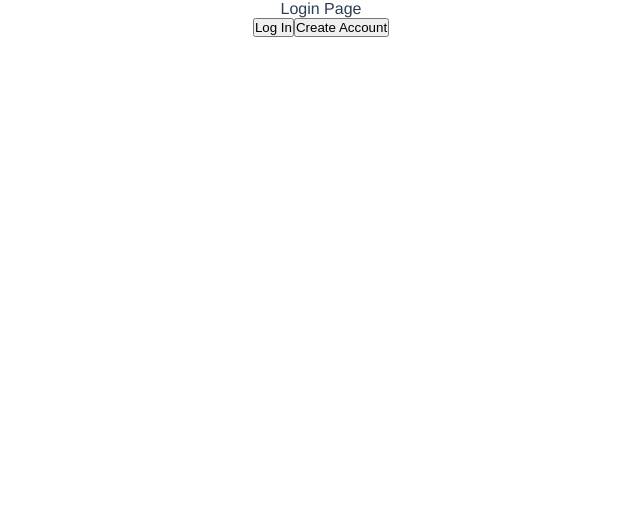
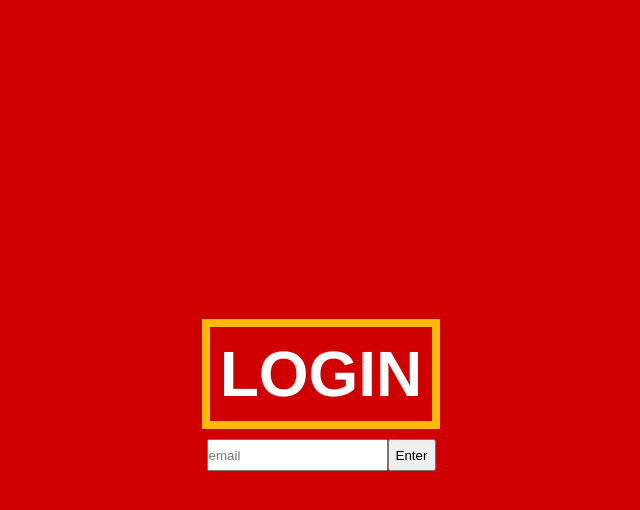
Before and after one commit to Kata7/Capstone_Frontend, a Vue app: page /#/login in a window 1280 px wide. Shown: the top 510 px of the page, without its empty margins (319-959 px from the left). Built offline with nearby package versions, Linux system fonts and the light colour scheme.

Commit message:
styled the home and login page

```diff
--- a/src/views/Home.vue
+++ b/src/views/Home.vue
@@ -1,8 +1,9 @@
 <template>
-  <div class="main">
-    <h1 class="title">FOODR</h1>
-    <!-- <router-link to="/login"><button>yeet</button></router-link> -->
-  </div>
+  <router-link to="/login">
+    <div class="main">
+      <h1 class="title">FOODR</h1>
+    </div>
+  </router-link>
 </template>
 
 <script>
@@ -10,7 +11,7 @@ export default {
 }
 </script>
 
-<style>
+<style scoped>
   .main {
     display: flex;
     flex-direction: row;
@@ -18,8 +19,6 @@ export default {
     /* border: 4px solid #FFFFFF; */
     width: 100%;
     height: 100vh;
-    margin: 0px;
-    padding: 0px;
     align-items: center;
     justify-content: center;
   }
@@ -32,4 +31,7 @@ export default {
     font-size: 4rem;
   }
 
+  a {
+    text-decoration: none;
+  }
 </style>
--- a/src/views/Login.vue
+++ b/src/views/Login.vue
@@ -1,9 +1,9 @@
 <template>
   <div class="main">
-    <p>Login Page</p>
-    <div class="buttons">
-      <button>Log In</button>
-      <button>Create Account</button>
+    <h1 class="title">LOGIN</h1>
+    <div class="form">
+      <input class="login" placeholder="email" type="text">
+      <button class="enter-btn">Enter</button>
     </div>
   </div>
 </template>
@@ -13,5 +13,41 @@ export default {
 }
 </script>
 
-<style>
+<style scoped>
+  .main {
+    display: flex;
+    flex-direction: column;
+    background: #D00000;
+    /* border: 4px solid #FFFFFF; */
+    width: 100%;
+    height: 100vh;
+    align-items: center;
+    justify-content: center;
+  }
+
+  .title {
+    display: flex;
+    border: 8px solid #FFBA08;
+    padding: 10px;
+    color: #FFFFFF;
+    font-size: 4rem;
+  }
+
+  a {
+    text-decoration: none;
+  }
+
+  .form {
+    display: inline;
+    margin: 10px;
+  }
+
+  .enter-btn {
+    height: 2rem;
+    width: 3rem;
+  }
+
+  .login {
+    height: 2rem;
+  }
 </style>
```
